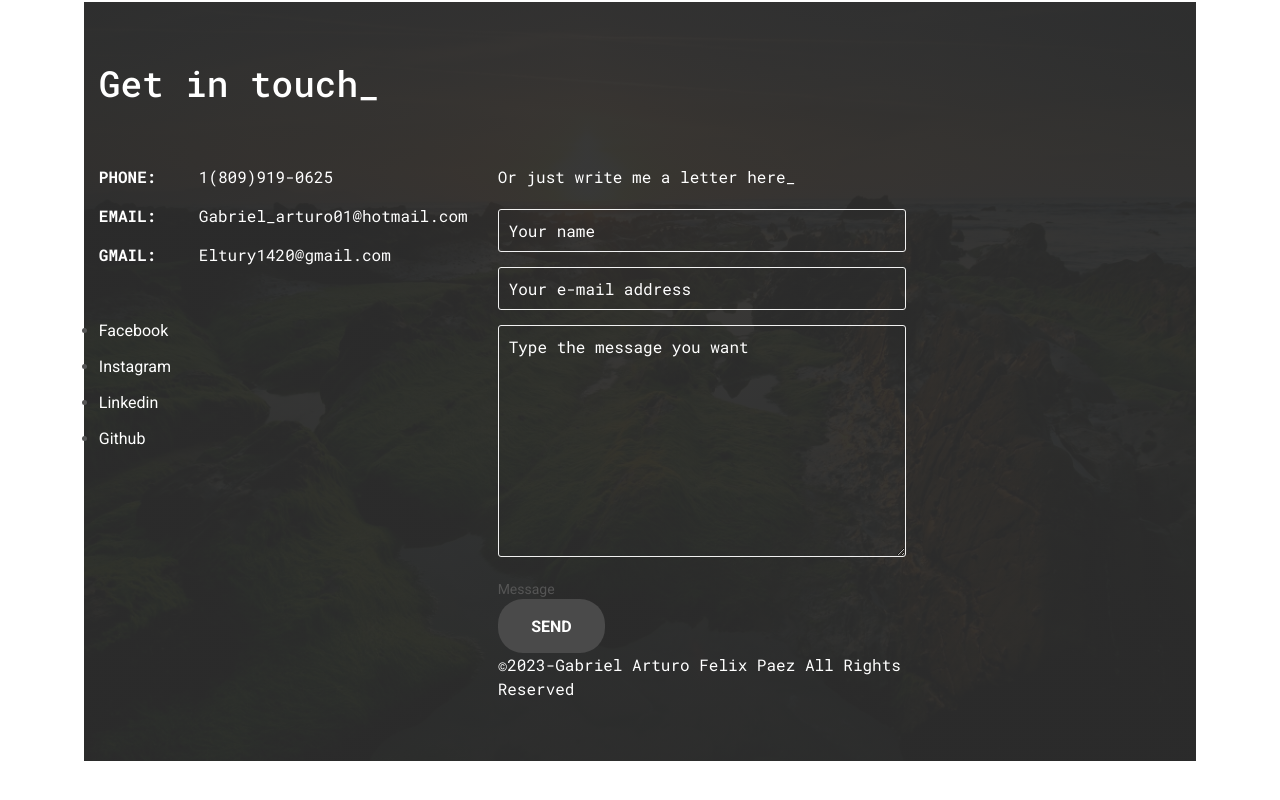
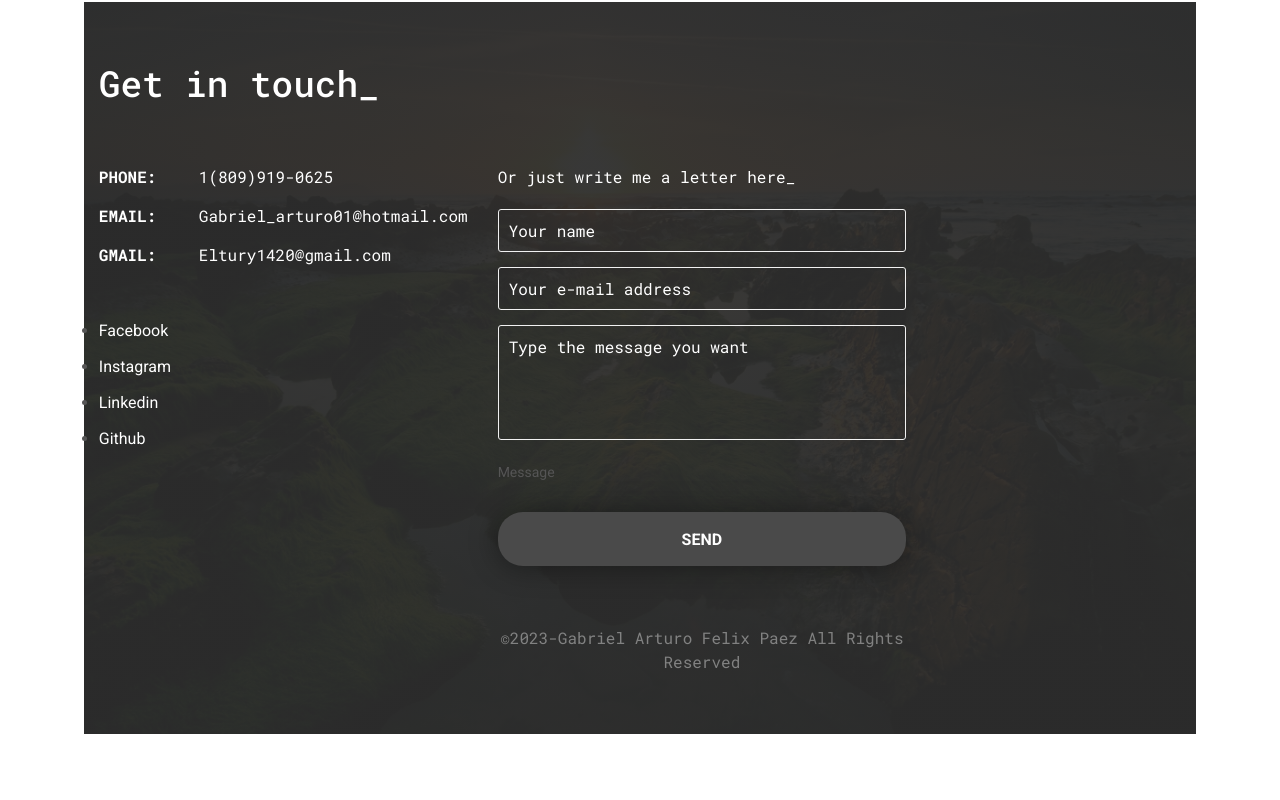
Before and after one commit to gfelix01/Portafolio-Web, a plain HTML site: page index.html in a window 1280 px wide. Shown: the part 6050-6850 px from the top of the page. Drawn offline with nearby package versions, Linux system fonts and the light colour scheme; a web font is replaced by a local one.

```diff
--- a/css/style.css
+++ b/css/style.css
@@ -744,3 +744,35 @@
     border-radius: 3px;
     padding: 0.625rem;
 }
+
+.textarea{
+    height: 7.2rem;
+    resize: none;
+}
+.contact__input:focus{
+    box-shadow: inset 0 0 5px 0 #fff;
+}
+.contact__message {
+    font-size: 14px;
+    margin-top: 10px;
+    color: #555;
+
+}
+.color-light{
+    opacity: 0;
+
+}
+.color-dark{
+    opacity: 0.4;
+}
+
+.contact__button{
+    margin-top: 1.875rem;
+    width: 100%;
+    box-shadow: 0 1px 29px rgb(0 0 0 / 40%);
+}
+.footer__copy{
+    opacity: 0.4;
+    margin-top: 3.75rem;
+    text-align: center;
+}
```
